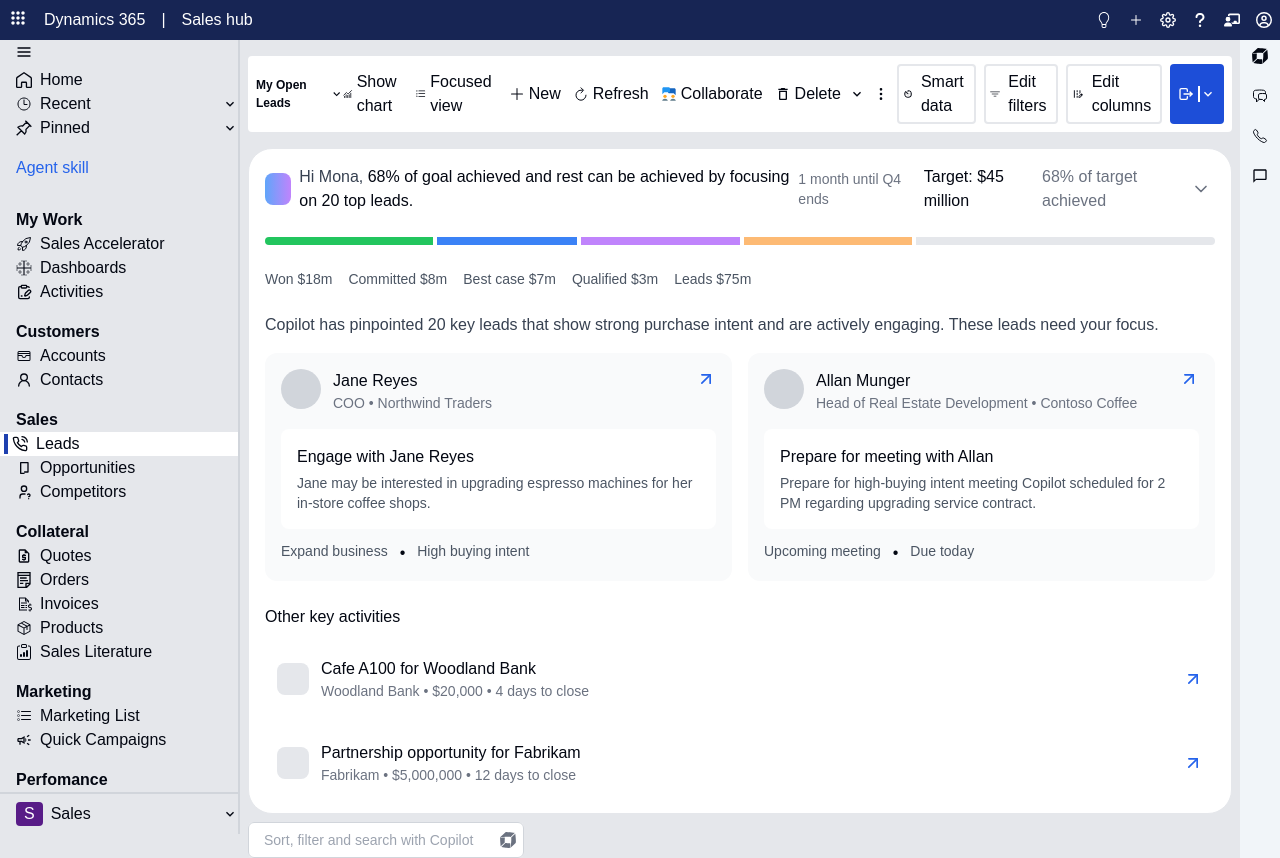
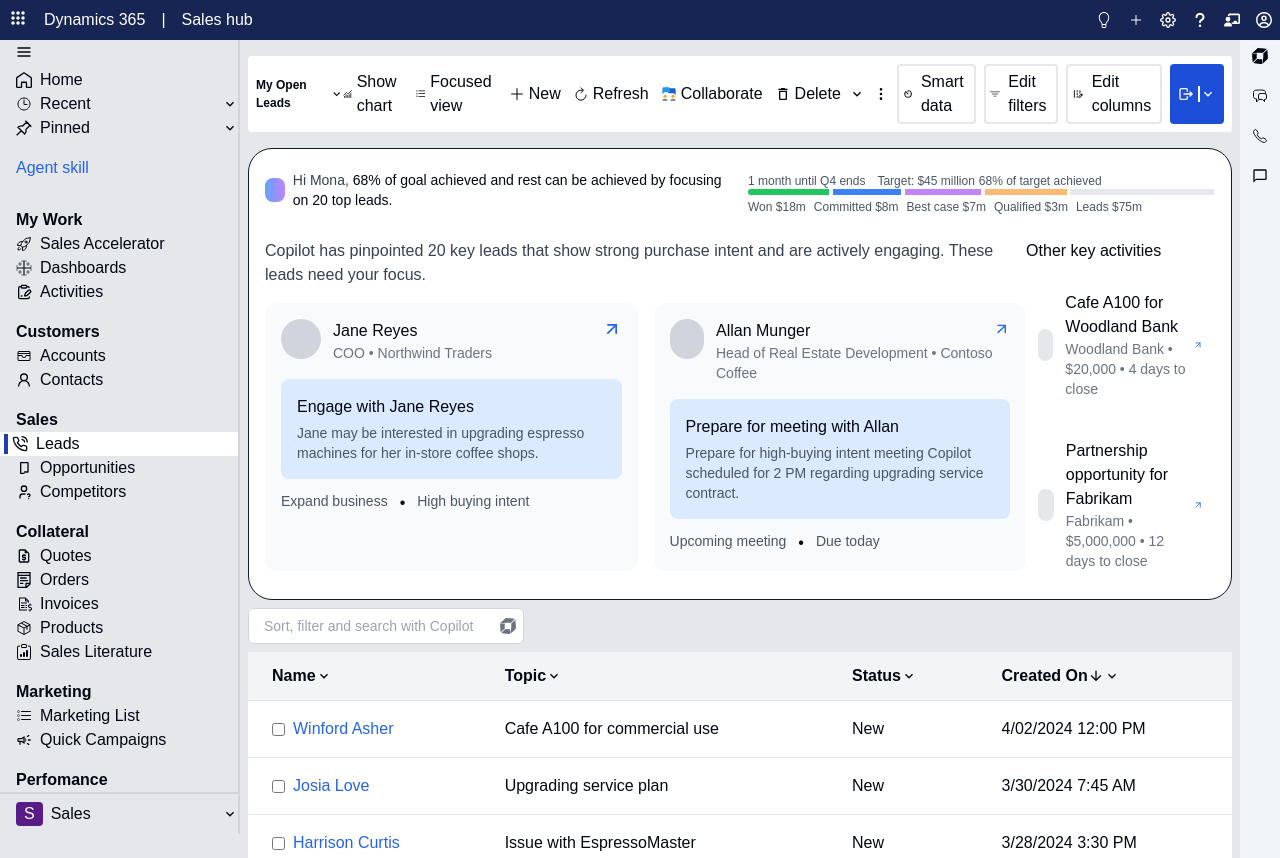
Before and after one commit to Mikeonweb/CRM-Dashboard, a Next.js app: page / in a window 1280 px wide. Shown: the top 858 px of the page. Built offline with nearby package versions, Linux system fonts and the light colour scheme.

Commit message:
alignment changes on insight dashboard

```diff
--- a/src/components/Dashboard.jsx
+++ b/src/components/Dashboard.jsx
@@ -87,13 +87,14 @@
   };
 
   return (
-    <div className="w-full max-w-7xl p-4 bg-white rounded-3xl border border-gray-200">
+    <div className="w-full max-w-7xl p-4 bg-white rounded-3xl border border-gray-900">
       <div className="space-y-6">
         {/* Header Section */}
-        <div className="flex items-center justify-between">
-          <div className="flex items-center space-x-2">
-            <div className="w-8 h-8 bg-gradient-to-r from-blue-400 to-purple-400 rounded-lg"></div>
-            <div>
+        <div className="userprogress flex items-center justify-between space-x-4">
+          {/* User Profile Section */}
+          <div className="flex items-center space-x-2 flex-1">
+            <div className="w-6 h-6 bg-gradient-to-r from-blue-400 to-purple-400 rounded-lg"></div>
+            <div className="text-sm">
               <span className="text-gray-700">Hi Mona, </span>
               <span>
                 {progress}% of goal achieved and rest can be achieved by
@@ -102,38 +103,43 @@
             </div>
           </div>
 
-          <div className="flex items-center space-x-4">
-            <div className="text-sm text-gray-500">1 month until Q4 ends</div>
-            <div className="flex items-center">
+          {/* Progress Bar and Details Section */}
+          <div className="flex flex-col items-start flex-1">
+            {/* Progress Details */}
+            <div className="flex items-center mt-2 space-x-3 text-xs text-gray-600">
+              <div>1 month until Q4 ends</div>
+              <div className="flex items-center space-x-1">
                 <span className="font-medium">Target: ${target} million</span>
-              <span className="ml-4 text-gray-500">
-                {progress}% of target achieved
-              </span>
-            </div>
-            <button className="hover:bg-gray-100 p-1 rounded-full transition-colors">
-              <ChevronDown className="w-5 h-5 text-gray-500" />
-            </button>
+                <span>{progress}% of target achieved</span>
               </div>
             </div>
 
             {/* Progress Bar */}
-        <div className="flex space-x-1">
+            <div className="progressbar flex space-x-1 w-full">
               <div
                 style={{ width: "18%" }}
-            className="h-2 bg-green-500 rounded-l-full"
+                className="h-1.5 bg-green-500 rounded-l-full"
               ></div>
-          <div style={{ width: "15%" }} className="h-2 bg-blue-500"></div>
-          <div style={{ width: "17%" }} className="h-2 bg-purple-400"></div>
-          <div style={{ width: "18%" }} className="h-2 bg-orange-300"></div>
+              <div style={{ width: "15%" }} className="h-1.5 bg-blue-500"></div>
+              <div
+                style={{ width: "17%" }}
+                className="h-1.5 bg-purple-400"
+              ></div>
+              <div
+                style={{ width: "18%" }}
+                className="h-1.5 bg-orange-300"
+              ></div>
               <div
                 style={{ width: "32%" }}
-            className="h-2 bg-gray-200 rounded-r-full"
+                className="h-1.5 bg-gray-200 rounded-r-full"
               ></div>
             </div>
 
             {/* Legend */}
-        <div className="flex text-sm space-x-4 text-gray-600">
-          <span className="cursor-pointer hover:text-gray-900">Won $18m</span>
+            <div className="legend flex flex-wrap justify-end text-xs space-x-2 mt-1 text-gray-600">
+              <span className="cursor-pointer hover:text-gray-900">
+                Won $18m
+              </span>
               <span className="cursor-pointer hover:text-gray-900">
                 Committed $8m
               </span>
@@ -143,14 +149,19 @@
               <span className="cursor-pointer hover:text-gray-900">
                 Qualified $3m
               </span>
-          <span className="cursor-pointer hover:text-gray-900">Leads $75m</span>
+              <span className="cursor-pointer hover:text-gray-900">
+                Leads $75m
+              </span>
+            </div>
+          </div>
         </div>
 
+        <div className="flex">
           {/* Main Content */}
           <div>
             <p className="text-gray-700 mb-4">
-            Copilot has pinpointed 20 key leads that show strong purchase intent
-            and are actively engaging. These leads need your focus.
+              Copilot has pinpointed 20 key leads that show strong purchase
+              intent and are actively engaging. These leads need your focus.
             </p>
 
             <div className="grid md:grid-cols-2 gap-4">
@@ -173,7 +184,7 @@
                     <ArrowUpRight className="w-5 h-5 text-blue-600" />
                   </div>
 
-                <div className="mt-4 p-4 bg-white rounded-lg">
+                  <div className="mt-4 p-4 bg-blue-100 rounded-lg">
                     <h4 className="font-medium">{lead.action}</h4>
                     <p className="text-sm text-gray-600 mt-1">
                       {lead.description}
@@ -194,7 +205,7 @@
           </div>
 
           {/* Side Activities */}
-        <div className="mt-6">
+          <div className="">
             <h3 className="font-medium mb-4">Other key activities</h3>
             <div className="space-y-4">
               {activities.map((activity) => (
@@ -216,6 +227,7 @@
                   <ArrowUpRight className="w-5 h-5 text-blue-600" />
                 </div>
               ))}
+            </div>
           </div>
         </div>
       </div>
```
Lines whose indentation alone changed are shown as unchanged.
